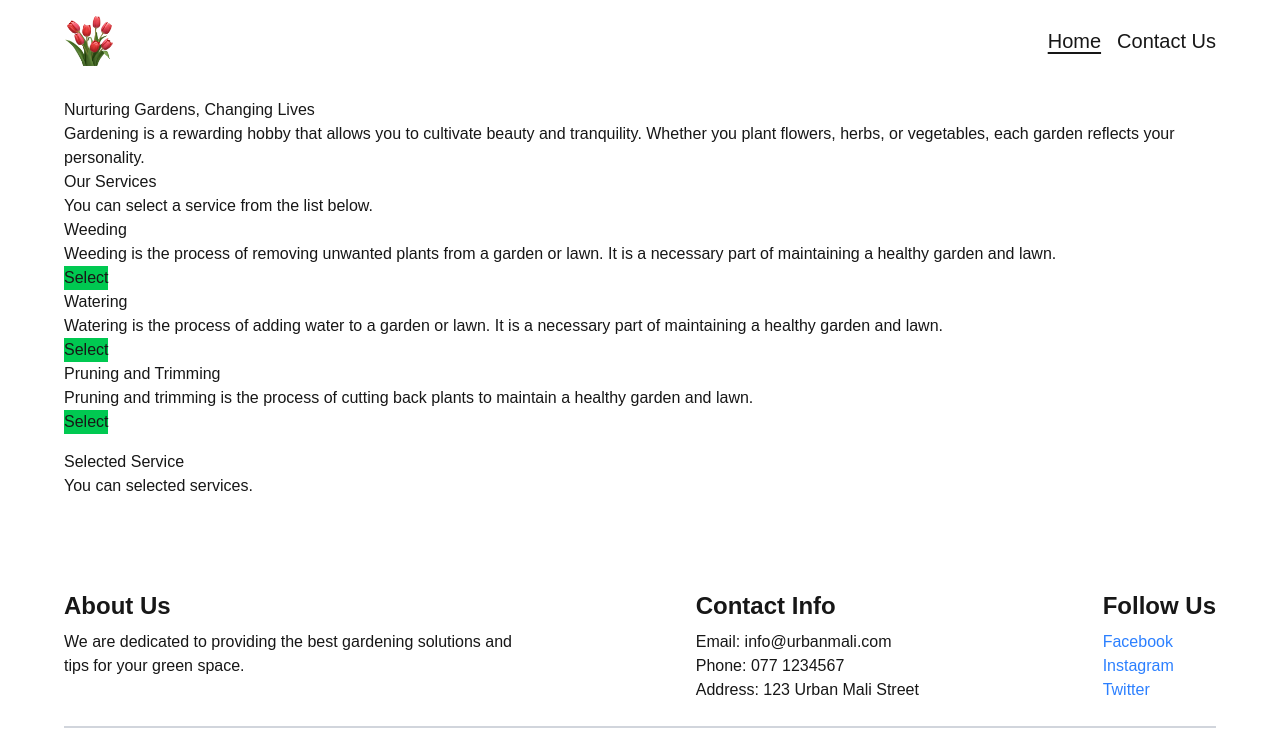
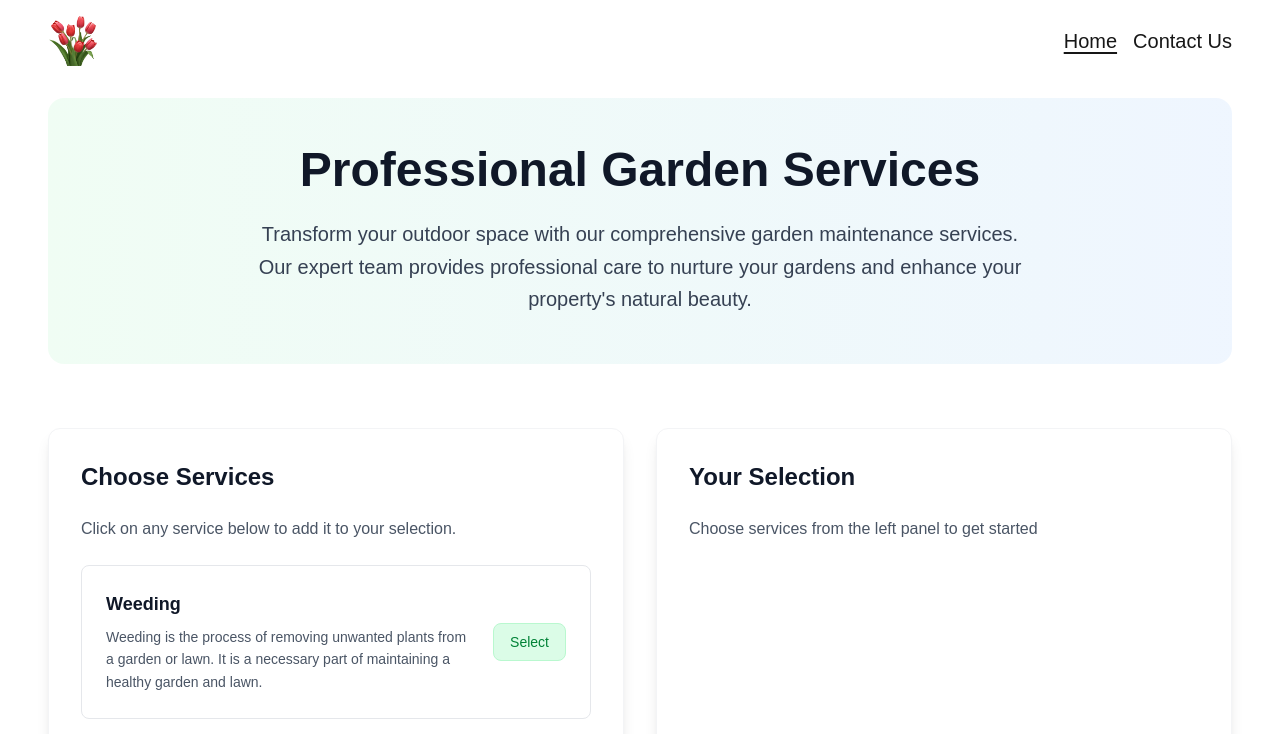
Before and after one commit to Vineethaveerapu/testing-jest, a Next.js app: page / in a window 1280 px wide. Shown: the top 734 px of the page. Built offline with nearby package versions, Linux system fonts and the light colour scheme.

Commit message:
complete home page

```diff
--- a/src/app/layout.tsx
+++ b/src/app/layout.tsx
@@ -29,9 +29,11 @@ const RootLayout = ({
     <html lang="en">
       <body
         className={`${geistSans.variable} ${geistMono.variable} antialiased flex flex-col min-h-screen`}>
-        <Header className="px-16 py-4" />
-        <main className="flex-grow px-16 py-4">{children}</main>
-        <Footer className="px-16 py-4" />
+        <Header className="px-4 sm:px-6 lg:px-8 xl:px-12 py-4" />
+        <main className="flex-grow px-4 sm:px-6 lg:px-8 xl:px-12 py-4">
+          {children}
+        </main>
+        <Footer className="px-4 sm:px-6 lg:px-8 xl:px-12 py-4" />
       </body>
     </html>
   );
--- a/src/app/page.tsx
+++ b/src/app/page.tsx
@@ -8,7 +8,10 @@ const Page = () => {
   const [selectedServices, setSelectedServices] = useState<Service[]>([]);
 
   const addSelectedService = (service: Service) => {
+    // Prevent duplicate selections
+    if (!selectedServices.find((s) => s.id === service.id)) {
       setSelectedServices([...selectedServices, service]);
+    }
   };
 
   const removeSelectedService = (service: Service) => {
@@ -16,34 +19,62 @@ const Page = () => {
   };
 
   return (
-    <div>
-      <h1>Nurturing Gardens, Changing Lives</h1>
-      <p>
-        Gardening is a rewarding hobby that allows you to cultivate beauty and
-        tranquility. Whether you plant flowers, herbs, or vegetables, each
-        garden reflects your personality.
+    <div className="max-w-7xl mx-auto">
+      {/* Hero Section */}
+      <section className="text-center mb-16 py-12 bg-gradient-to-r from-green-50 to-blue-50 rounded-2xl">
+        <h1 className="text-5xl font-bold text-gray-900 mb-6">
+          Professional Garden Services
+        </h1>
+        <p className="text-xl text-gray-700 max-w-3xl mx-auto leading-relaxed">
+          Transform your outdoor space with our comprehensive garden maintenance
+          services. Our expert team provides professional care to nurture your
+          gardens and enhance your property&apos;s natural beauty.
         </p>
+      </section>
 
-      <div className="flex gap-4 flex-wrap">
-        <div>
-          <h2>Our Services</h2>
-          <p>You can select a service from the list below.</p>
+      {/* Services Section */}
+      <section className="mb-16">
+        <div className="grid lg:grid-cols-2 gap-8">
+          {/* Available Services */}
+          <div className="bg-white rounded-xl shadow-lg p-8 border border-gray-100">
+            <div className="flex items-center justify-between mb-6">
+              <h3 className="text-2xl font-semibold text-gray-900">
+                Choose Services
+              </h3>
+            </div>
+            <p className="text-gray-600 mb-6">
+              Click on any service below to add it to your selection.
+            </p>
             <ServiceList
               items={ourServices}
               addSelectedService={addSelectedService}
               isSelectedList={false}
+              className="space-y-4"
             />
           </div>
-        <div>
-          <h2>Selected Service</h2>
-          <p>You can selected services.</p>
+
+          {/* Selected Services */}
+          <div className="bg-white rounded-xl shadow-lg p-8 border border-gray-100">
+            <div className="flex items-center justify-between mb-6">
+              <h3 className="text-2xl font-semibold text-gray-900">
+                Your Selection
+              </h3>
+            </div>
+
+            <p className="text-gray-600 mb-6">
+              Choose services from the left panel to get started
+            </p>
+            <div className="space-y-4">
               <ServiceList
                 items={selectedServices}
                 removeSelectedService={removeSelectedService}
                 isSelectedList={true}
+                className="space-y-4"
               />
             </div>
           </div>
+        </div>
+      </section>
     </div>
   );
 };
--- a/src/components/Footer.tsx
+++ b/src/components/Footer.tsx
@@ -18,7 +18,7 @@ const Footer = ({ className = '' }: BaseComponentProps) => {
           <ul className="list-none list-inside">
             <li>Email: info@urbanmali.com</li>
             <li>Phone: 077 1234567</li>
-            <li>Address: 123 Urban Mali Street</li>
+            <li>Address: 123 Garden Street</li>
           </ul>
         </div>
 
@@ -45,7 +45,7 @@ const Footer = ({ className = '' }: BaseComponentProps) => {
       </div>
 
       <div className="text-center border-t-2 border-gray-300 py-4">
-        <p>&copy; 2025 Urban Mali. All rights reserved.</p>
+        <p>&copy; 2025 Garden. All rights reserved.</p>
       </div>
     </footer>
   );
--- a/src/components/ServiceItem.tsx
+++ b/src/components/ServiceItem.tsx
@@ -1,21 +1,25 @@
 import type { ServiceItemProps } from '@/types';
 
-const ServiceItem = ({
-  id,
-  title,
-  description,
-  isSelectedList,
-  handleClickService,
-}: ServiceItemProps) => {
+const ServiceItem = (props: ServiceItemProps) => {
+  const { id, title, description, isSelectedList, handleClickService } = props;
+
   return (
-    <div>
-      <h4>{title}</h4>
-      <p>{description}</p>
-      <button
-        onClick={() => handleClickService({ title, description, id })}
-        className={`${isSelectedList ? 'bg-red-500' : 'bg-green-500'}`}>
-        {isSelectedList ? 'Remove' : 'Select'}
-      </button>
+    <div className="bg-white border border-gray-200 rounded-lg p-6">
+      <div className="flex flex-wrap items-center justify-between">
+        <div className="flex-1">
+          <h4 className="text-lg font-semibold text-gray-900 mb-2">{title}</h4>
+          <p className="text-gray-600 text-sm leading-relaxed">{description}</p>
+        </div>
+        <button
+          onClick={() => handleClickService({ title, description, id })}
+          className={`ml-4 px-4 py-2 rounded-lg font-medium text-sm transition-colors duration-200 ${
+            isSelectedList
+              ? 'bg-red-100 text-red-700 hover:bg-red-200 border border-red-200'
+              : 'bg-green-100 text-green-700 hover:bg-green-200 border border-green-200'
+          }`}>
+          {isSelectedList ? 'Remove' : 'Select'}
+        </button>
+      </div>
     </div>
   );
 };
--- a/src/components/ServiceList.tsx
+++ b/src/components/ServiceList.tsx
@@ -1,13 +1,15 @@
 import ServiceItem from './ServiceItem';
 import type { ServiceListProps, Service } from '@/types';
 
-const ServiceList = ({
-  className = '',
-  items,
-  addSelectedService,
-  removeSelectedService,
-  isSelectedList = false,
-}: ServiceListProps) => {
+const ServiceList = (props: ServiceListProps) => {
+  const {
+    className,
+    items,
+    addSelectedService,
+    removeSelectedService,
+    isSelectedList,
+  } = props;
+
   const handleClickService = (service: Service) => {
     if (isSelectedList) {
       removeSelectedService?.(service);
@@ -24,7 +26,7 @@ const ServiceList = ({
           id={item.id}
           title={item.title}
           description={item.description}
-          isSelectedList={isSelectedList}
+          isSelectedList={isSelectedList ?? false}
           handleClickService={handleClickService}
         />
       ))}
```
Lines whose indentation alone changed are shown as unchanged.
